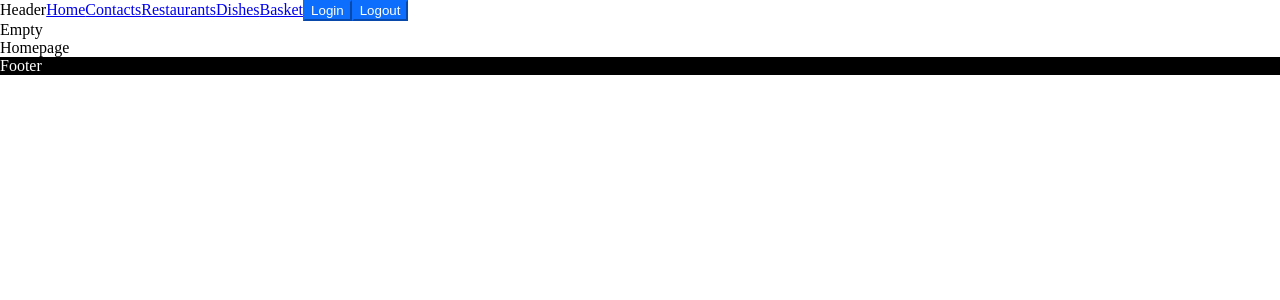
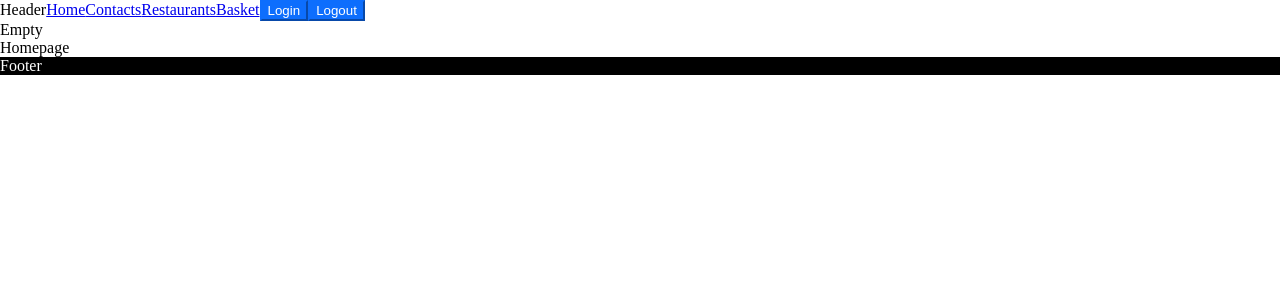
Before and after one commit to DaniilDorovenko/restaurants-app, a React (Vite) app: page / in a window 1280 px wide. Shown: the top 300 px of the page. Built offline with nearby package versions, Linux system fonts and the light colour scheme.

Commit message:
dish routes added

```diff
--- a/src/components/header/component.jsx
+++ b/src/components/header/component.jsx
@@ -19,7 +19,6 @@ export const Header = () => {
             <Link to="/">Home</Link>
             <Link to="/contacts">Contacts</Link>
             <Link to="/restaurants">Restaurants</Link>
-            <Link to="/dishes">Dishes</Link>
             <Link to="/basket">Basket</Link>
             <Button onClick={() => setShowModal(true)}>
                 Login
--- a/src/components/menu/component.jsx
+++ b/src/components/menu/component.jsx
@@ -1,6 +1,7 @@
 import { Dish } from '../dish/component';
 
 import { useGetMenuQuery } from "../../redux/services/api";
+import { NavLink } from 'react-router-dom';
 
 export const Menu = ({ restaurantId }) => {
 
@@ -12,7 +13,9 @@ export const Menu = ({ restaurantId }) => {
             <ul>
                 {menu.map((dish) => (
                     <li key={dish.id}>
-                        <Dish dish={dish} />
+                        <NavLink to={`/dishes/${dish.id}`}>
+                            <Dish dish={dish} />
+                        </NavLink>
                     </li>
                 ))}
             </ul>
--- a/src/pages/dish.jsx
+++ b/src/pages/dish.jsx
@@ -1,7 +1,19 @@
+import { Dish } from "../components/dish/component";
+import { useGetDishesQuery } from "../redux/services/api";
+import { useParams } from "react-router-dom";
+
 export const DishPage = () => {
 
+    const { dishId } = useParams();
+
+    const { data: dish } = useGetDishesQuery(undefined, {
+        selectFromResult: (result) => ({
+            ...result,
+            data: (result.data && result.data.find(({ id }) => dishId === id)),
+        }),
+    });
+
     return (
-        <><span>Dish</span></>
+        <Dish dish={dish} />
     )
-
 };
```
Also changed, not shown: src/App.jsx (+3 -7 lines), src/components/restaurant/component.jsx (+8 -2 lines).
